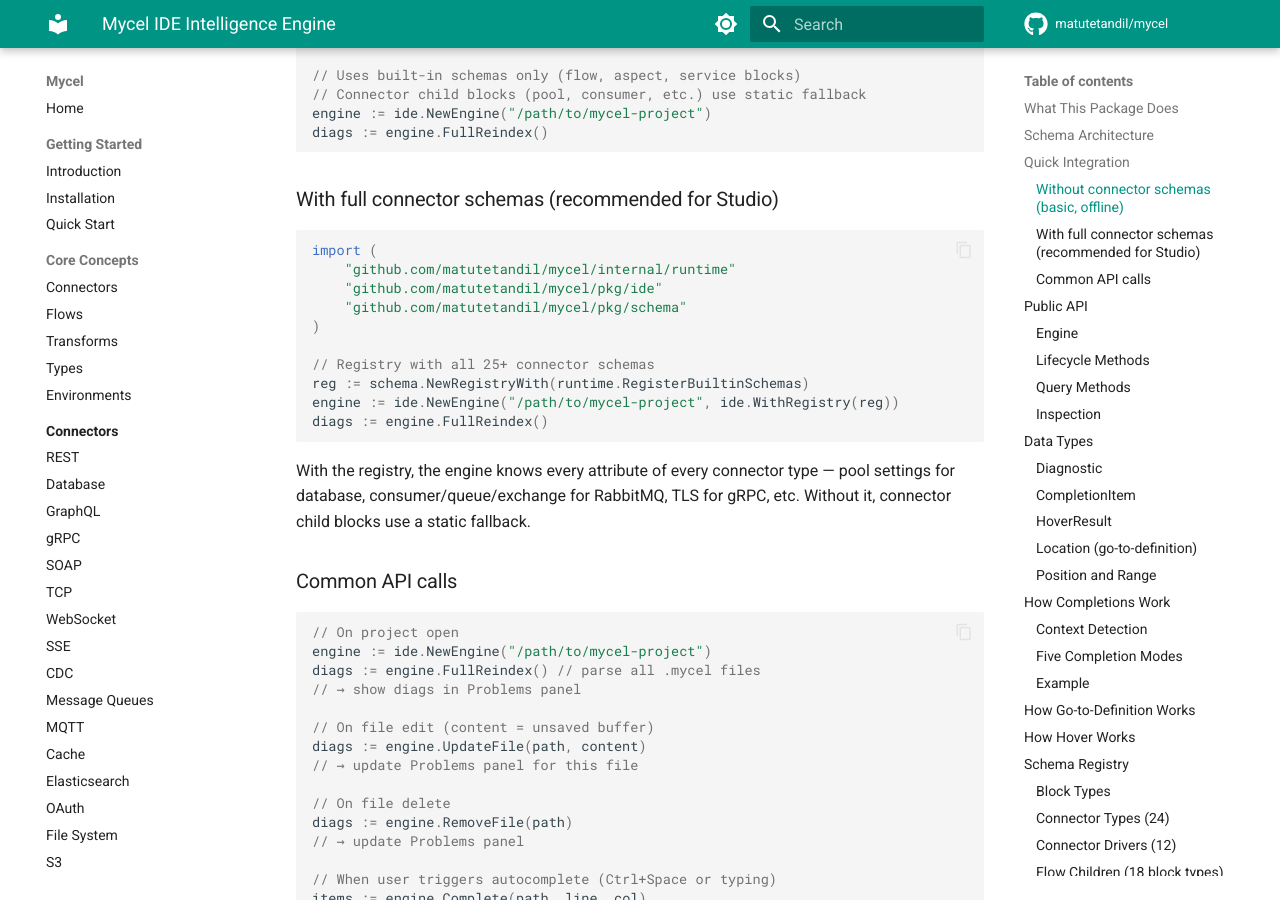
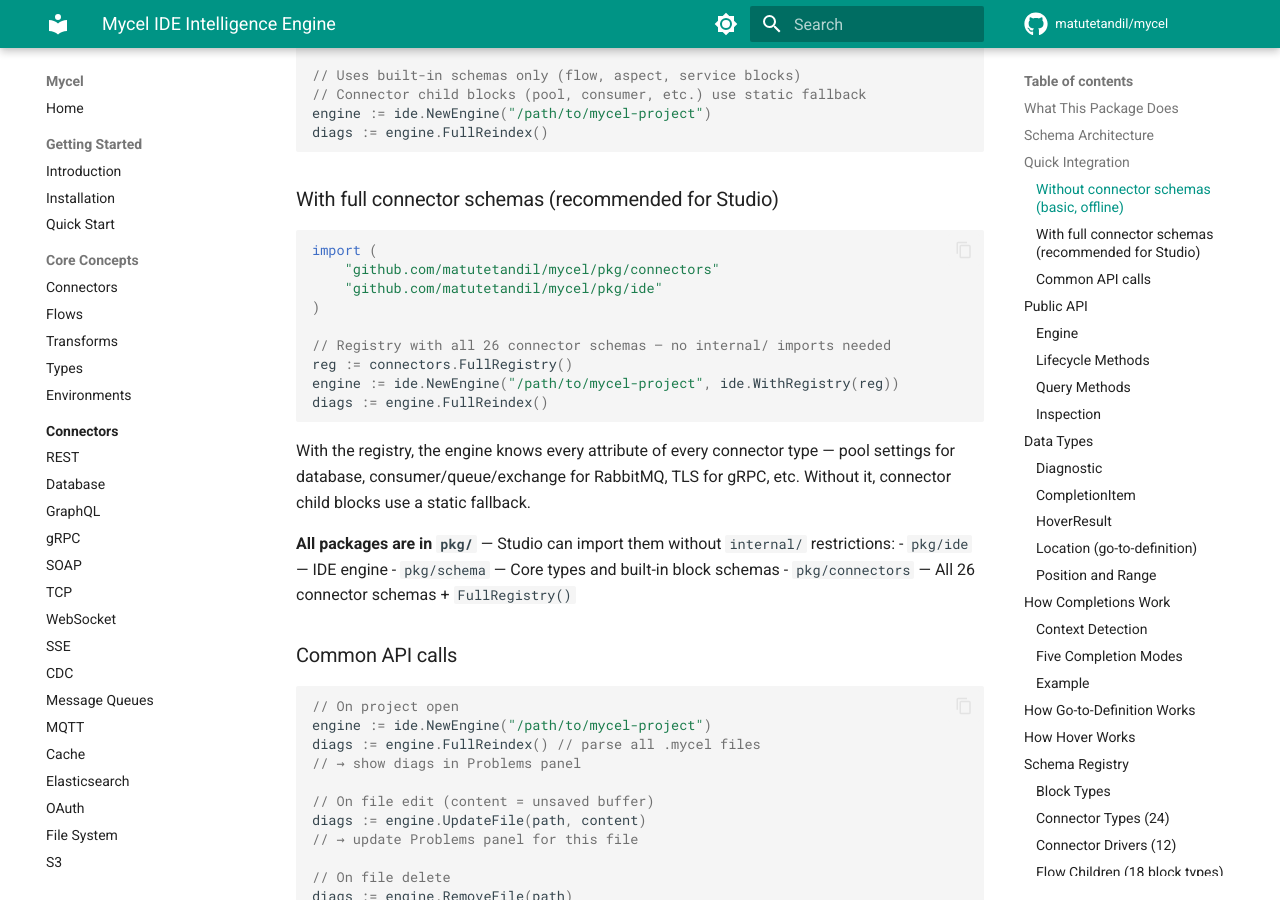
Before and after one commit to matutetandil/mycel, an MkDocs documentation site: the page built from docs/IDE-ENGINE.md, in a window 1280 px wide and 900 px high, scrolled down 1192 px. Built offline with MkDocs 1.6.1 and Material for MkDocs 9.7.7, drawn with Linux system fonts in a browser that asks for light colours; comment, search, counter and statistics services are not loaded; some of the changed text lies outside the part shown.

Commit message:
Update IDE docs: Studio uses pkg/connectors, no internal/ needed
Replace internal/runtime.RegisterBuiltinSchemas with
connectors.FullRegistry() in all examples and docs.

````diff
--- a/docs/IDE-ENGINE.md
+++ b/docs/IDE-ENGINE.md
@@ -53,18 +53,22 @@
 
 ```go
 import (
-    "github.com/matutetandil/mycel/internal/runtime"
+    "github.com/matutetandil/mycel/pkg/connectors"
     "github.com/matutetandil/mycel/pkg/ide"
-    "github.com/matutetandil/mycel/pkg/schema"
 )
 
-// Registry with all 25+ connector schemas
-reg := schema.NewRegistryWith(runtime.RegisterBuiltinSchemas)
+// Registry with all 26 connector schemas — no internal/ imports needed
+reg := connectors.FullRegistry()
 engine := ide.NewEngine("/path/to/mycel-project", ide.WithRegistry(reg))
 diags := engine.FullReindex()
 ```
 
 With the registry, the engine knows every attribute of every connector type — pool settings for database, consumer/queue/exchange for RabbitMQ, TLS for gRPC, etc. Without it, connector child blocks use a static fallback.
+
+**All packages are in `pkg/`** — Studio can import them without `internal/` restrictions:
+- `pkg/ide` — IDE engine
+- `pkg/schema` — Core types and built-in block schemas
+- `pkg/connectors` — All 26 connector schemas + `FullRegistry()`
 
 ### Common API calls
 
@@ -626,10 +630,10 @@
 ├── ide_test.go                      # 14 core tests
 └── enhancements_test.go             # 21 enhancement tests
 
-internal/connector/*/schema.go       # Each connector's ConnectorSchemaProvider (25+ files)
-internal/connector/*/connector_schema.go  # (when schema.go was taken)
+pkg/connectors/connectors.go             # All 26 connector schemas + FullRegistry()
 
-internal/runtime/schema_registration.go  # RegisterBuiltinSchemas(), NewSchemaRegistry()
+internal/connector/*/schema.go           # Connector schemas (also in pkg/connectors for external access)
+internal/runtime/schema_registration.go  # Runtime-internal registration (uses internal/ imports)
 ```
 
 ## Additional APIs (v1.17.1+)
````
